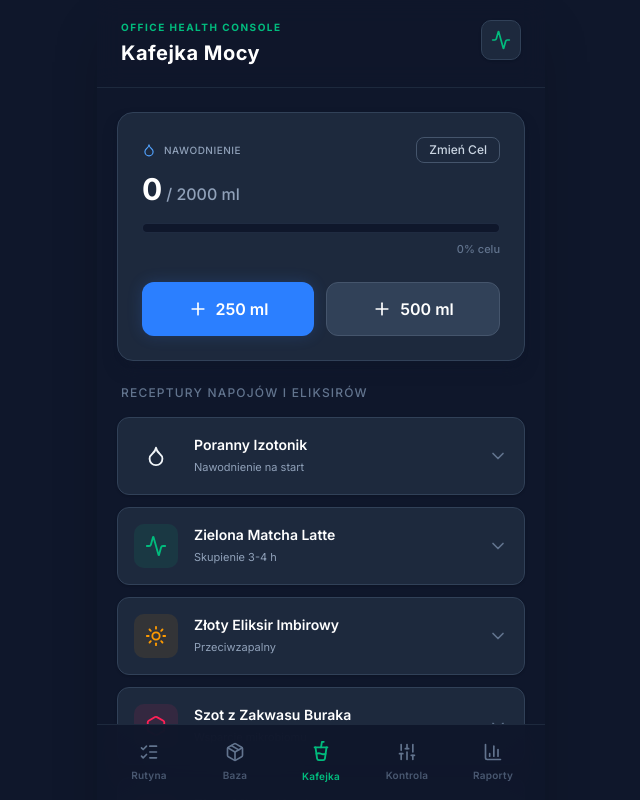
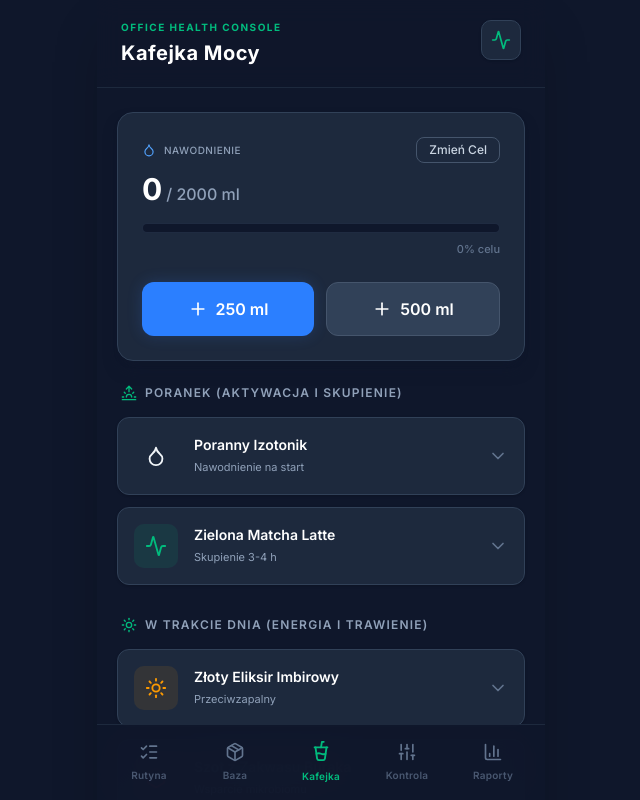
Before and after one commit to mariusz-pk/App_Office_Health, a React (Vite) app: page / in a window 1280 px wide. Both pictures are taken after a click on the button "Kafejka". Shown: the top 800 px of the page, without its empty margins (319-959 px from the left). Built offline with nearby package versions, Linux system fonts and the light colour scheme.

Commit message:
feat(wellness): categorize drinks by time of day
Organize the drink catalog into logical time-based categories (Morning, Mid-day, Evening, Anytime) to improve user experience and clarity in the Wellness Cafe.

```diff
--- a/src/components/WellnessCafe.tsx
+++ b/src/components/WellnessCafe.tsx
@@ -1,5 +1,5 @@
 import React, { useState, useEffect } from 'react';
-import { Droplet, RefreshCw, Plus, ChevronDown, Play, StopCircle, CheckCircle2 } from 'lucide-react';
+import { Droplet, RefreshCw, Plus, ChevronDown, Play, StopCircle, Sunrise, Sun, Sunset, Clock } from 'lucide-react';
 import { useLocalStorage } from '../hooks/useLocalStorage';
 import { DRINKS_CATALOG } from '../data';
 import { HydrationLog } from '../types';
@@ -57,6 +57,13 @@ export default function WellnessCafe() {
     return `${m}:${s.toString().padStart(2, '0')}`;
   };
 
+  const categories = [
+    { name: 'PORANEK', label: 'Poranek (Aktywacja i Skupienie)', icon: Sunrise },
+    { name: 'W TRAKCIE DNIA', label: 'W Trakcie Dnia (Energia i Trawienie)', icon: Sun },
+    { name: 'WIECZÓR', label: 'Wieczór (Wyciszenie i Sen)', icon: Sunset },
+    { name: 'DOWOLNA PORA', label: 'Dowolna Pora (Wsparcie Całodobowe)', icon: Clock }
+  ];
+
   return (
     <div className="space-y-6 pb-24 animate-in fade-in slide-in-from-bottom-2 duration-500">
 
@@ -105,10 +112,21 @@ export default function WellnessCafe() {
         )}
       </div>
 
-      <div>
-        <div className="text-xs font-medium tracking-widest text-slate-500 uppercase mb-4 pl-1">Receptury Napojów i Eliksirów</div>
+      <div className="space-y-8">
+        {categories.map((cat) => {
+          const catDrinks = DRINKS_CATALOG.filter(d => d.category === cat.name);
+          if (catDrinks.length === 0) return null;
+          const CatIcon = cat.icon;
+
+          return (
+            <div key={cat.name} className="space-y-3">
+              <div className="flex items-center gap-2 text-xs font-semibold tracking-widest text-slate-400 uppercase mb-4 pl-1">
+                <CatIcon className="w-4 h-4 text-emerald-500" />
+                {cat.label}
+              </div>
+
               <div className="space-y-3">
-          {DRINKS_CATALOG.map(recipe => {
+                {catDrinks.map(recipe => {
                   const Icon = recipe.icon;
                   const isOpen = openAccordion === recipe.id;
                   const timerObj = activeTimer?.id === recipe.id ? activeTimer : null;
@@ -161,6 +179,9 @@ export default function WellnessCafe() {
                 })}
               </div>
             </div>
+          );
+        })}
+      </div>
 
     </div>
   );
--- a/src/data.ts
+++ b/src/data.ts
@@ -26,14 +26,21 @@ export const SHOPPING_WEEKLY = [
 ];
 
 export const DRINKS_CATALOG = [
-  { id: 1, title: "Poranny Izotonik", effect: "Nawodnienie na start", when: "07:00 po wstaniu", ingredients: "300ml ciepłej wody, sól kłodawska, ocet jabłkowy", icon: Droplet },
-  { id: 2, title: "Zielona Matcha Latte", effect: "Skupienie 3-4 h", when: "09:00 start pracy", ingredients: "matcha, woda max 80°C, mleko roślinne", timer: 120, icon: Activity, color: "text-emerald-500", bg: "bg-emerald-500/10" },
-  { id: 3, title: "Złoty Eliksir Imbirowy", effect: "Przeciwzapalny", when: "11:00/14:00", ingredients: "świeży imbir, cytryna, ciepła woda, miód", timer: 300, icon: Sun, color: "text-amber-500", bg: "bg-amber-500/10" },
-  { id: 4, title: "Szot z Zakwasu Buraka", effect: "Wsparcie mikrobiomu", when: "Do obiadu", ingredients: "100ml zakwasu z buraka", icon: Hexagon, color: "text-rose-500", bg: "bg-rose-500/10" },
-  { id: 5, title: "Złote Mleko Kardamonowe", effect: "Sen i relaks", when: "20:00", ingredients: "mleko roślinne, kurkuma, cynamon, kardamon, olej kokosowy", timer: 300, icon: Moon, color: "text-amber-400", bg: "bg-amber-400/10" },
-  { id: 6, title: "Lemoniada Magnezowa", effect: "Głęboka faza REM", when: "21:00 przed snem", ingredients: "woda, cytryna, magnez", icon: Moon, color: "text-blue-400", bg: "bg-blue-400/10" },
-  { id: 7, title: "Matcha-Mate Turbo", effect: "Maksymalna energia na deadline/kryzys", when: "Kiedy potrzebujesz", ingredients: "matcha, yerba mate", timer: 180, icon: Zap, color: "text-emerald-400", bg: "bg-emerald-400/10" },
-  { id: 8, title: "Eliksir z Pyłku Pszczelego", effect: "Bomba witaminowa", when: "Poranek/wieczór", ingredients: "pyłek pszczeli, woda, miód", icon: Shield, color: "text-yellow-500", bg: "bg-yellow-500/10" },
-  { id: 9, title: "Kakao Adaptogenne", effect: "Redukcja stresu", when: "Popołudnie", ingredients: "surowe kakao, adaptogeny, napój roślinny", icon: Wind, color: "text-orange-400", bg: "bg-orange-400/10" },
-  { id: 10, title: "Woda Chia Fresca", effect: "Przedłużone nawodnienie", when: "Cały dzień", ingredients: "nasiona chia, woda, cytryna", icon: Droplet, color: "text-blue-500", bg: "bg-blue-500/10" }
+  // CATEGORY 1: PORANEK (Aktywacja i Skupienie)
+  { id: 1, title: "Poranny Izotonik", effect: "Nawodnienie na start", when: "07:00 po wstaniu", ingredients: "300ml ciepłej wody, sól kłodawska, ocet jabłkowy", icon: Droplet, category: "PORANEK" },
+  { id: 2, title: "Zielona Matcha Latte", effect: "Skupienie 3-4 h", when: "09:00 start pracy", ingredients: "matcha, woda max 80°C, mleko roślinne", timer: 120, icon: Activity, color: "text-emerald-500", bg: "bg-emerald-500/10", category: "PORANEK" },
+
+  // CATEGORY 2: W TRAKCIE DNIA (Energia i Trawienie)
+  { id: 3, title: "Złoty Eliksir Imbirowy", effect: "Przeciwzapalny", when: "11:00/14:00", ingredients: "świeży imbir, cytryna, ciepła woda, miód", timer: 300, icon: Sun, color: "text-amber-500", bg: "bg-amber-500/10", category: "W TRAKCIE DNIA" },
+  { id: 4, title: "Szot z Zakwasu Buraka", effect: "Wsparcie mikrobiomu", when: "Do obiadu", ingredients: "100ml zakwasu z buraka", icon: Hexagon, color: "text-rose-500", bg: "bg-rose-500/10", category: "W TRAKCIE DNIA" },
+  { id: 5, title: "Matcha-Mate Turbo", effect: "Maksymalna energia na deadline/kryzys", when: "Kiedy potrzebujesz", ingredients: "matcha, yerba mate", timer: 180, icon: Zap, color: "text-emerald-400", bg: "bg-emerald-400/10", category: "W TRAKCIE DNIA" },
+  { id: 6, title: "Kakao Adaptogenne", effect: "Redukcja stresu", when: "Popołudnie", ingredients: "surowe kakao, adaptogeny, napój roślinny", icon: Wind, color: "text-orange-400", bg: "bg-orange-400/10", category: "W TRAKCIE DNIA" },
+
+  // CATEGORY 3: WIECZÓR (Wyciszenie i Sen)
+  { id: 7, title: "Złote Mleko Kardamonowe", effect: "Sen i relaks", when: "20:00", ingredients: "mleko roślinne, kurkuma, cynamon, kardamon, olej kokosowy", timer: 300, icon: Moon, color: "text-amber-400", bg: "bg-amber-400/10", category: "WIECZÓR" },
+  { id: 8, title: "Lemoniada Magnezowa", effect: "Głęboka faza REM", when: "21:00 przed snem", ingredients: "woda, cytryna, magnez", icon: Moon, color: "text-blue-400", bg: "bg-blue-400/10", category: "WIECZÓR" },
+
+  // CATEGORY 4: DOWOLNA PORA (Wsparcie Całodobowe)
+  { id: 9, title: "Eliksir z Pyłku Pszczelego", effect: "Bomba witaminowa", when: "Poranek/wieczór", ingredients: "pyłek pszczeli, woda, miód", icon: Shield, color: "text-yellow-500", bg: "bg-yellow-500/10", category: "DOWOLNA PORA" },
+  { id: 10, title: "Woda Chia Fresca", effect: "Przedłużone nawodnienie", when: "Cały dzień", ingredients: "nasiona chia, woda, cytryna", icon: Droplet, color: "text-blue-500", bg: "bg-blue-500/10", category: "DOWOLNA PORA" }
 ];
```
Lines whose indentation alone changed are shown as unchanged.
